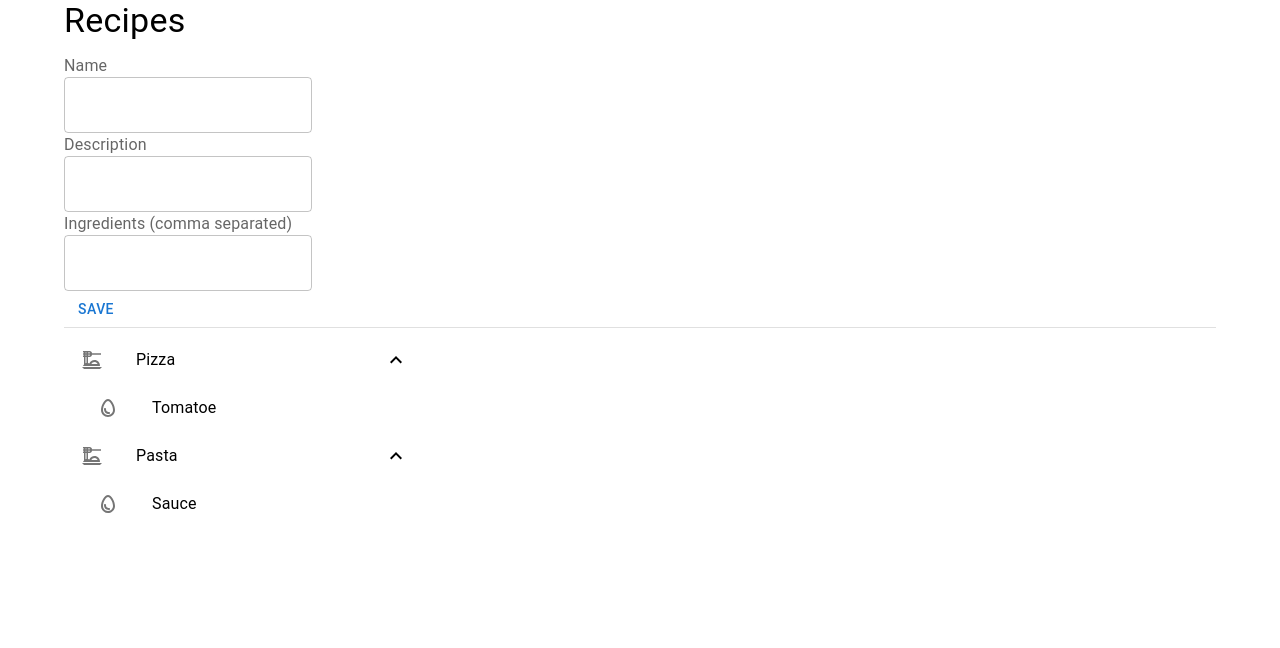
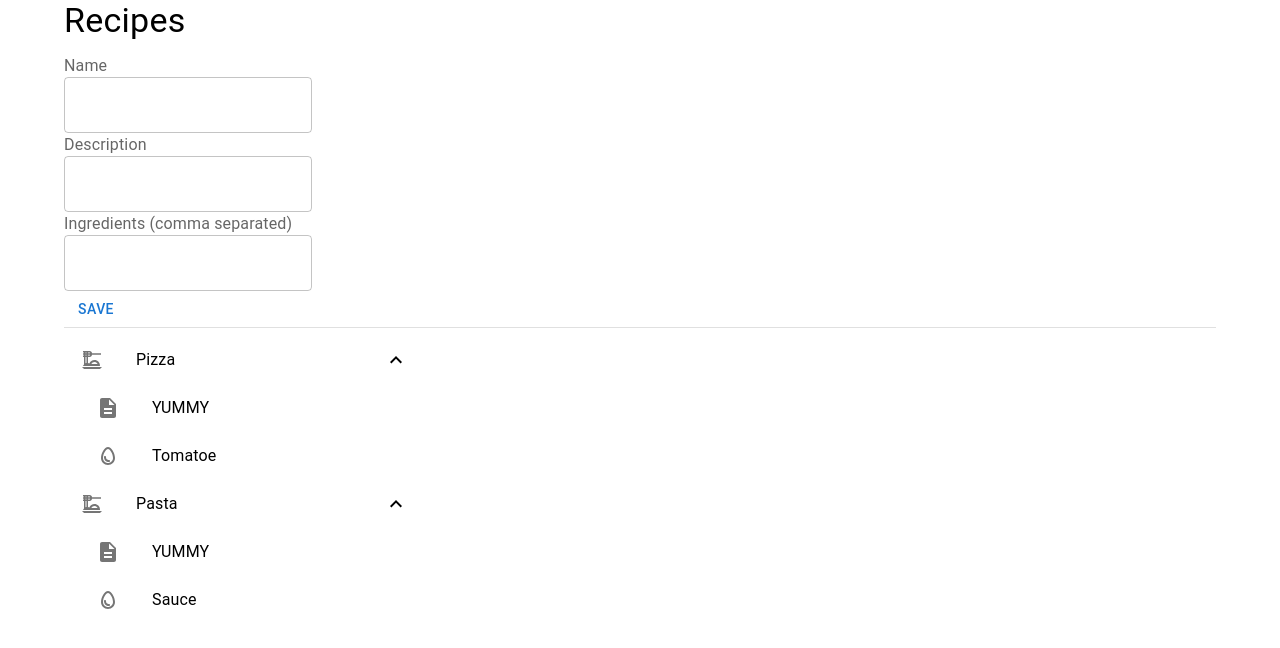
Before and after one commit to facundolinlaud/react-recipes, a React (Create React App) app: page / in a window 1280 px wide. Shown: the top 648 px of the page. Built offline with nearby package versions, Linux system fonts and the light colour scheme.

Commit message:
introduced recipes' descriptions which are now also editable

```diff
--- a/src/components/EditDeleteBar.js
+++ b/src/components/EditDeleteBar.js
@@ -12,9 +12,11 @@ function EditDeleteBar(props) {
       <IconButton aria-label="edit" onClick={toggleEditing}>
         <EditOutlinedIcon />
       </IconButton>
-      <IconButton aria-label="delete" onClick={handleRemove}>
-        <DeleteIcon />
-      </IconButton>
+      {handleRemove && (
+        <IconButton aria-label="delete" onClick={handleRemove}>
+          <DeleteIcon />
+        </IconButton>
+      )}
     </ListItemIcon>
     );
 }
--- a/src/components/Ingredients.js
+++ b/src/components/Ingredients.js
@@ -1,14 +1,12 @@
 import React from "react";
 import { v4 as uuid } from 'uuid';
 import List from '@mui/material/List';
-import Collapse from '@mui/material/Collapse';
 import Ingredient from "./Ingredient";
 
 function Ingredients(props) {
-  const { recipeId, ingredients, open } = props;
+  const { recipeId, ingredients } = props;
 
   return (
-    <Collapse in={open} timeout="auto" unmountOnExit>
     <List component="div" disablePadding>
       {ingredients.map(ingredient => (
         <Ingredient
@@ -19,7 +17,6 @@ function Ingredients(props) {
         </Ingredient>
       ))}
     </List>
-    </Collapse>
   );
 }
 
--- a/src/components/Recipe.js
+++ b/src/components/Recipe.js
@@ -1,13 +1,15 @@
+import Collapse from '@mui/material/Collapse';
 import React, { useState, useContext } from 'react';
 import ListItemIcon from '@mui/material/ListItemIcon';
 import ExpandLess from '@mui/icons-material/ExpandLess';
 import ExpandMore from '@mui/icons-material/ExpandMore';
 import ListItemButton from '@mui/material/ListItemButton';
-import { RecipesContext } from '../context/RecipesContext';
 import DinnerDiningOutlinedIcon from '@mui/icons-material/DinnerDiningOutlined';
 import Ingredients from './Ingredients';
 import EditableItem from './EditableItem';
 import EditDeleteBar from './EditDeleteBar';
+import RecipeDescription from './RecipeDescription';
+import { RecipesContext } from '../context/RecipesContext';
 
 function Recipe(props) {
   const { recipeId, name, description, ingredients } = props;
@@ -42,7 +44,7 @@ function Recipe(props) {
     setRecipes(newRecipies);
   };
 
-  const onEdit = (newName) => {
+  const onEdit = newName => {
     const newRecipes = recipes.map(recipe => {
       if (recipe.id === recipeId) {
         return {
@@ -84,10 +86,19 @@ function Recipe(props) {
           :
           <ExpandMore onClick={handleExpandClick} />
         }
-
       </ListItemButton>
 
-      <Ingredients recipeId={recipeId} open={open} ingredients={ingredients}></Ingredients>
+      <Collapse in={open} timeout="auto" unmountOnExit>
+        <RecipeDescription
+          recipeId={recipeId}
+          description={description}>
+        </RecipeDescription>
+
+        <Ingredients
+          recipeId={recipeId}
+          ingredients={ingredients}>
+        </Ingredients>
+      </Collapse>
     </div>
   );
 }
--- /dev/null
+++ b/src/components/RecipeDescription.js
@@ -0,0 +1,68 @@
+import { v4 as uuid } from 'uuid';
+import React, { useState, useContext } from "react";
+import EditDeleteBar from "./EditDeleteBar";
+import ListItemIcon from '@mui/material/ListItemIcon';
+import ListItemButton from '@mui/material/ListItemButton';
+import { RecipesContext } from '../context/RecipesContext';
+import DescriptionIcon from '@mui/icons-material/Description';
+import EditableItem from "./EditableItem";
+
+function RecipeDescription(props) {
+  const { recipeId, description } = props;
+  const [isEditing, setEditing] = useState(false);
+  const [isMouseOver, setMouseOver] = useState(false);
+  const [recipes, setRecipes] = useContext(RecipesContext);
+
+  const toggleEditing = () => {
+    setEditing(!isEditing);
+  };
+
+  const handleMouseOver = () => {
+    setMouseOver(true);
+  };
+
+  const handleMouseOut = () => {
+    setMouseOver(false);
+  };
+
+  const onEdit = (newDescription) => {
+    const newRecipes = recipes.map(recipe => {
+      if (recipe.id === recipeId) {
+        return {
+          ...recipe,
+          description: newDescription,
+        };
+      }
+
+      return recipe;
+    });
+
+    setRecipes(newRecipes);
+  };
+
+  return (
+    <ListItemButton
+      onMouseOver={handleMouseOver}
+      onMouseOut={handleMouseOut}
+      sx={{ pl: 4 }} key={uuid()}>
+
+      <ListItemIcon>
+        <DescriptionIcon />
+      </ListItemIcon>
+
+      <EditableItem
+        name={description}
+        isEditing={isEditing}
+        toggleEditing={toggleEditing}
+        onEdit={onEdit}>
+      </EditableItem>
+
+      <EditDeleteBar
+        isVisible={isMouseOver}
+        toggleEditing={toggleEditing}>
+      </EditDeleteBar>
+    </ListItemButton>
+  );
+}
+
+export default RecipeDescription;
```
Lines whose indentation alone changed are shown as unchanged.
